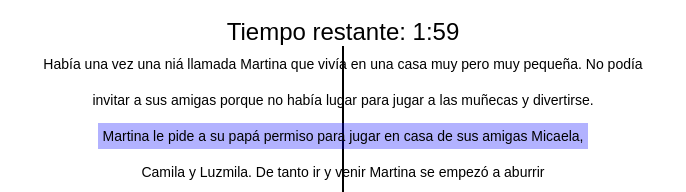
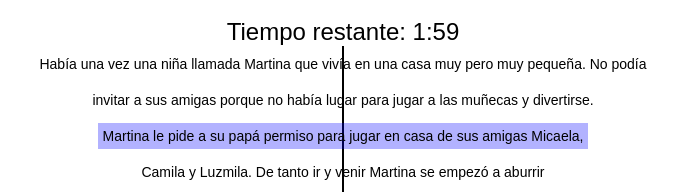
Before and after one commit to BreidysG/Ejercicio32LR, a plain HTML site: page index.html in a window 1280 px wide. Both pictures are taken after a click on the button "Iniciar". Shown: the part 246-438 px from the top of the page, 297-983 px from the left. Drawn offline with Linux system fonts and the light colour scheme.

Commit message:
Error palabras

```diff
--- a/index.html
+++ b/index.html
@@ -25,7 +25,7 @@
             <div class="triangle">
                 <div class="center-line"></div>
                 <div id="textSlot">
-                    <div class="line">Había una vez una niá llamada Martina que vivía en una casa muy pero muy pequeña. No podía</div>
+                    <div class="line">Había una vez una niña llamada Martina que vivía en una casa muy pero muy pequeña. No podía</div>
                     <div class="line">invitar a sus amigas porque no había lugar para jugar a las muñecas y divertirse.</div>
                     <div class="line">Martina le pide a su papá permiso para jugar en casa de sus amigas Micaela,</div>
                     <div class="line">Camila y Luzmila. De tanto ir y venir Martina se empezó a aburrir</div>
```
